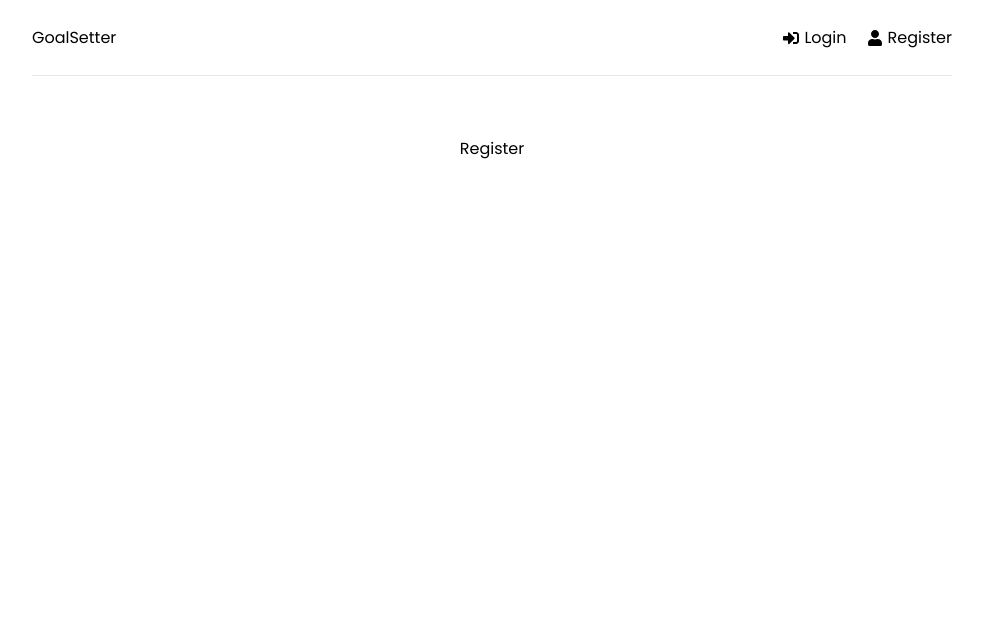
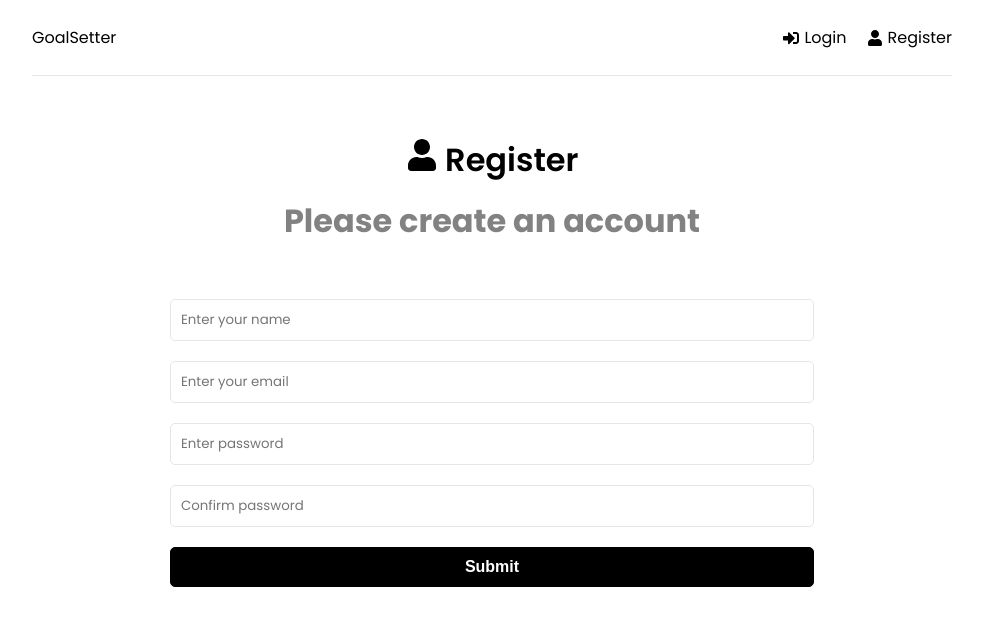
Before and after one commit to evgenicode/MERNReference, a React (Create React App) app in the folder frontend/: page /register in a window 1280 px wide. Shown: the top 626 px of the page, without its empty margins (148-1131 px from the left). Built offline with nearby package versions, Linux system fonts and the light colour scheme.

Commit message:
add login, register frontend

```diff
--- a/frontend/src/index.css
+++ b/frontend/src/index.css
@@ -30,7 +30,8 @@
 
 h1,
 h2,
-h3 {
+h3,
+h4 {
   font-weight: 600;
   margin-bottom: 10px;
 }
--- a/frontend/src/pages/Login.jsx
+++ b/frontend/src/pages/Login.jsx
@@ -1,6 +1,66 @@
+import { useState, useEffect } from 'react'
+import { FaSignInAlt } from 'react-icons/fa'
+
+
 function Login() {
+  const [formData, setFormData] = useState({
+    email: "",
+    password: "",
+  })
+
+  const { email, password } = formData
+
+  const onChange = (event) => {
+    setFormData((prevState) => ({
+      ...prevState,
+      [event.target.name]: event.target.value,
+    }))
+  }
+
+  const onSubmit = (event) => {
+    event.preventDefault()
+  }
+
   return (
-    <div>Login</div>
+    <>
+      <section className="heading">
+        <h4>
+          <FaSignInAlt /> Login
+        </h4>
+      </section>
+
+      <section className="form">
+        <form onSubmit={onSubmit}>
+
+          <div className="form-group">
+            <input
+              type="email"
+              className="form-control"
+              id="email"
+              name="email"
+              value={email}
+              placeholder="Enter your email"
+              onChange={onChange} />
+          </div>
+
+          <div className="form-group">
+            <input
+              type="password"
+              className="form-control"
+              id="password"
+              name="password"
+              value={password}
+              placeholder="Enter password"
+              onChange={onChange} />
+          </div>
+
+
+            <div className="form-group">
+              <button type="submit" className="btn btn-block">Submit</button>
+            </div>
+        </form>
+      </section>
+    </>
   )
 }
 
--- a/frontend/src/pages/Register.jsx
+++ b/frontend/src/pages/Register.jsx
@@ -1,7 +1,88 @@
+import { useState, useEffect } from 'react'
+import { FaUser } from 'react-icons/fa'
+
 
 function Register() {
+  const [formData, setFormData] = useState({
+    name: "",
+    email: "",
+    password: "",
+    password2:""
+  })
+
+  const { name, email, password, password2 } = formData
+
+  const onChange = (event) => {
+    setFormData((prevState) => ({
+      ...prevState,
+      [event.target.name]: event.target.value,
+    }))
+  }
+
+  const onSubmit = (event) => {
+    event.preventDefault()
+  }
+
   return (
-    <div>Register</div>
+    <>
+      <section className="heading">
+        <h4>
+          <FaUser /> Register
+        </h4>
+        <p>Please create an account</p>
+      </section>
+
+      <section className="form">
+        <form onSubmit={onSubmit}>
+          <div className="form-group">
+            <input
+              type="text"
+              className="form-control"
+              id="name"
+              name="name"
+              value={name}
+              placeholder="Enter your name"
+              onChange={onChange} />
+          </div>
+
+          <div className="form-group">
+            <input
+              type="email"
+              className="form-control"
+              id="email"
+              name="email"
+              value={email}
+              placeholder="Enter your email"
+              onChange={onChange} />
+          </div>
+
+          <div className="form-group">
+            <input
+              type="password"
+              className="form-control"
+              id="password"
+              name="password"
+              value={password}
+              placeholder="Enter password"
+              onChange={onChange} />
+          </div>
+
+          <div className="form-group">
+            <input
+              type="password"
+              className="form-control"
+              id="password2"
+              name="password2"
+              value={password2}
+              placeholder="Confirm password"
+              onChange={onChange} />
+          </div>
+            <div className="form-group">
+              <button type="submit" className="btn btn-block">Submit</button>
+            </div>
+        </form>
+      </section>
+    </>
   )
 }
 
```
